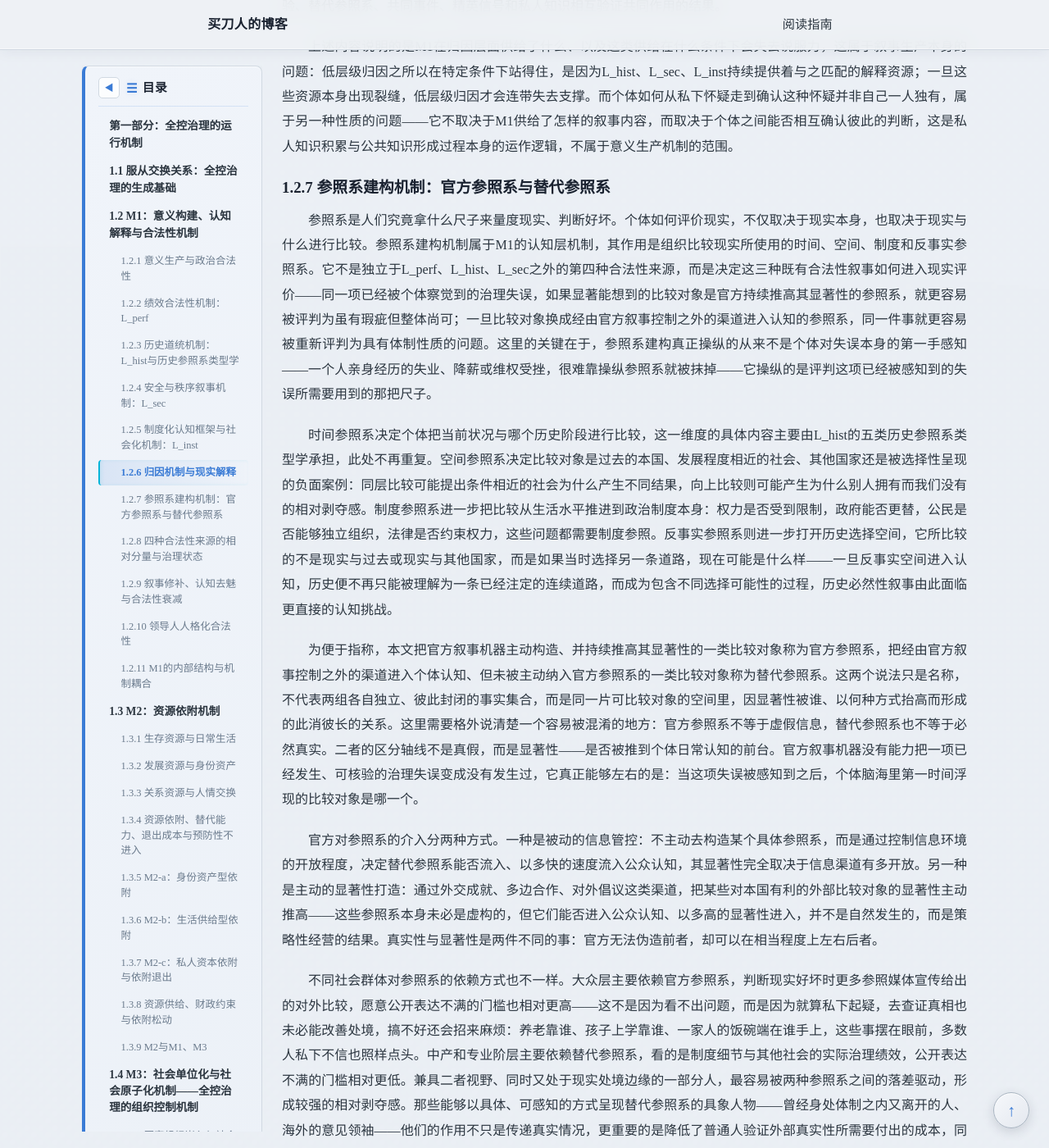
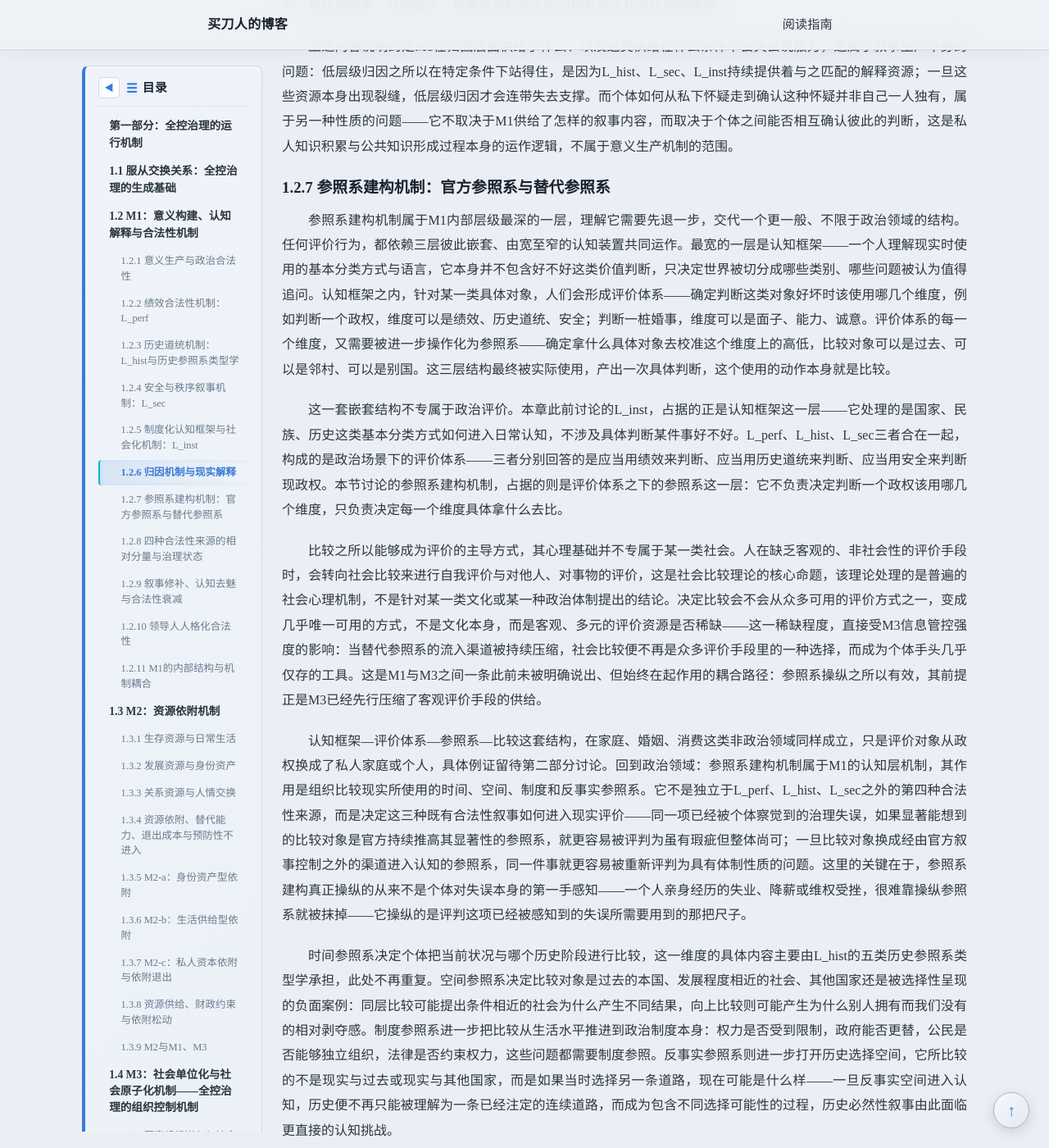
Before and after one commit to maidaoren/maidaoren.github.io, a Jekyll site: the page built from _posts/2026-09-20-Want-to-eat-pipe-Total-control-governance-model.md, in a window 1280 px wide and 1400 px high, scrolled down 8802 px. Shown: the whole window at 82% size. Built offline with Jekyll 4.4.1, drawn with Linux system fonts in a browser that asks for light colours; nearby versions of some CDN libraries; some of the changed text lies outside the part shown.

Commit message:
卖刀人
test

```diff
--- a/_posts/2026-09-20-Want-to-eat-pipe-Total-control-governance-model.md
+++ b/_posts/2026-09-20-Want-to-eat-pipe-Total-control-governance-model.md
@@ -164,7 +164,13 @@ L_inst一旦开始失效，具体表现有两种，二者发生在不同的位
 
 ### 1.2.7 参照系建构机制：官方参照系与替代参照系
 
-参照系是人们究竟拿什么尺子来量度现实、判断好坏。个体如何评价现实，不仅取决于现实本身，也取决于现实与什么进行比较。参照系建构机制属于M1的认知层机制，其作用是组织比较现实所使用的时间、空间、制度和反事实参照系。它不是独立于L_perf、L_hist、L_sec之外的第四种合法性来源，而是决定这三种既有合法性叙事如何进入现实评价——同一项已经被个体察觉到的治理失误，如果显著能想到的比较对象是官方持续推高其显著性的参照系，就更容易被评判为虽有瑕疵但整体尚可；一旦比较对象换成经由官方叙事控制之外的渠道进入认知的参照系，同一件事就更容易被重新评判为具有体制性质的问题。这里的关键在于，参照系建构真正操纵的从来不是个体对失误本身的第一手感知——一个人亲身经历的失业、降薪或维权受挫，很难靠操纵参照系就被抹掉——它操纵的是评判这项已经被感知到的失误所需要用到的那把尺子。
+参照系建构机制属于M1内部层级最深的一层，理解它需要先退一步，交代一个更一般、不限于政治领域的结构。任何评价行为，都依赖三层彼此嵌套、由宽至窄的认知装置共同运作。最宽的一层是认知框架——一个人理解现实时使用的基本分类方式与语言，它本身并不包含好不好这类价值判断，只决定世界被切分成哪些类别、哪些问题被认为值得追问。认知框架之内，针对某一类具体对象，人们会形成评价体系——确定判断这类对象好坏时该使用哪几个维度，例如判断一个政权，维度可以是绩效、历史道统、安全；判断一桩婚事，维度可以是面子、能力、诚意。评价体系的每一个维度，又需要被进一步操作化为参照系——确定拿什么具体对象去校准这个维度上的高低，比较对象可以是过去、可以是邻村、可以是别国。这三层结构最终被实际使用，产出一次具体判断，这个使用的动作本身就是比较。
+
+这一套嵌套结构不专属于政治评价。本章此前讨论的L_inst，占据的正是认知框架这一层——它处理的是国家、民族、历史这类基本分类方式如何进入日常认知，不涉及具体判断某件事好不好。L_perf、L_hist、L_sec三者合在一起，构成的是政治场景下的评价体系——三者分别回答的是应当用绩效来判断、应当用历史道统来判断、应当用安全来判断现政权。本节讨论的参照系建构机制，占据的则是评价体系之下的参照系这一层：它不负责决定判断一个政权该用哪几个维度，只负责决定每一个维度具体拿什么去比。
+
+比较之所以能够成为评价的主导方式，其心理基础并不专属于某一类社会。人在缺乏客观的、非社会性的评价手段时，会转向社会比较来进行自我评价与对他人、对事物的评价，这是社会比较理论的核心命题，该理论处理的是普遍的社会心理机制，不是针对某一类文化或某一种政治体制提出的结论。决定比较会不会从众多可用的评价方式之一，变成几乎唯一可用的方式，不是文化本身，而是客观、多元的评价资源是否稀缺——这一稀缺程度，直接受M3信息管控强度的影响：当替代参照系的流入渠道被持续压缩，社会比较便不再是众多评价手段里的一种选择，而成为个体手头几乎仅存的工具。这是M1与M3之间一条此前未被明确说出、但始终在起作用的耦合路径：参照系操纵之所以有效，其前提正是M3已经先行压缩了客观评价手段的供给。
+
+认知框架—评价体系—参照系—比较这套结构，在家庭、婚姻、消费这类非政治领域同样成立，只是评价对象从政权换成了私人家庭或个人，具体例证留待第二部分讨论。回到政治领域：参照系建构机制属于M1的认知层机制，其作用是组织比较现实所使用的时间、空间、制度和反事实参照系。它不是独立于L_perf、L_hist、L_sec之外的第四种合法性来源，而是决定这三种既有合法性叙事如何进入现实评价——同一项已经被个体察觉到的治理失误，如果显著能想到的比较对象是官方持续推高其显著性的参照系，就更容易被评判为虽有瑕疵但整体尚可；一旦比较对象换成经由官方叙事控制之外的渠道进入认知的参照系，同一件事就更容易被重新评判为具有体制性质的问题。这里的关键在于，参照系建构真正操纵的从来不是个体对失误本身的第一手感知——一个人亲身经历的失业、降薪或维权受挫，很难靠操纵参照系就被抹掉——它操纵的是评判这项已经被感知到的失误所需要用到的那把尺子。
 
 时间参照系决定个体把当前状况与哪个历史阶段进行比较，这一维度的具体内容主要由L_hist的五类历史参照系类型学承担，此处不再重复。空间参照系决定比较对象是过去的本国、发展程度相近的社会、其他国家还是被选择性呈现的负面案例：同层比较可能提出条件相近的社会为什么产生不同结果，向上比较则可能产生为什么别人拥有而我们没有的相对剥夺感。制度参照系进一步把比较从生活水平推进到政治制度本身：权力是否受到限制，政府能否更替，公民是否能够独立组织，法律是否约束权力，这些问题都需要制度参照。反事实参照系则进一步打开历史选择空间，它所比较的不是现实与过去或现实与其他国家，而是如果当时选择另一条道路，现在可能是什么样——一旦反事实空间进入认知，历史便不再只能被理解为一条已经注定的连续道路，而成为包含不同选择可能性的过程，历史必然性叙事由此面临更直接的认知挑战。
 
@@ -248,7 +254,7 @@ M2首先作用于人的基本生存。就业、工资、住房、医疗、养老
 
 ### 1.3.2 发展资源与身份资产
 
-生存资源之外，M2还涉及职业发展、社会地位和代际机会。编制、职位、如律师，医生，演员职业资格、晋升机会、住房条件、教育机会以及与特定身份相联系的社会待遇，都可能成为具有长期价值的身份资产。对于体制内部人员而言，身份不仅意味着当前收入，还意味着稳定职业、福利保障、晋升路径以及家庭成员可能获得的相关机会。资源依附因此并非简单的当期利益交换，而是对未来收益和生活路径的持续绑定。
+生存资源之外，M2还涉及职业发展、社会地位和代际机会。编制、职位、就业资格、晋升机会、住房条件、教育机会以及与特定身份相联系的社会待遇，都可能成为具有长期价值的身份资产。对于体制内部人员而言，身份不仅意味着当前收入，还意味着稳定职业、福利保障、晋升路径以及家庭成员可能获得的相关机会。资源依附因此并非简单的当期利益交换，而是对未来收益和生活路径的持续绑定。
 
 身份资产具有较强的路径依赖。个体在特定制度中积累的职业经历、资格、社会关系和福利待遇，并不总能完整地转化到其他制度环境中。当资源与身份高度绑定时，退出意味着既有积累的部分或全部贬值。一个人在制度内部拥有的资源越具有专属性，其离开之后重新获得同等资源的难度越高，服从交换便越容易从短期利益关系转化为长期制度依附。
 
@@ -368,6 +374,7 @@ M3对应管，其核心并非单纯依靠警察、监控、审查和惩罚维持
 
 全控型治理高度组织化：政治组织、行政组织以及基层治理节点深入村庄、社区、单位、企业、学校、医院和其他社会空间，个体被纳入不同的身份、地域、单位和行业结构。其关键差异在于，社会组织化主要沿国家设定的纵向结构展开，而社会自主的横向组织化受到制度边界约束。由此形成一种特殊结构：国家组织能力延申到每一个村委会与居委会，社会自主组织除网络去政治化的社群，极少有行业的商会，学校的校友会等少量去政治化组织。
 
+
 ### 1.4.1 国家组织嵌入与社会单位化
 
 M3首先通过国家组织向社会末梢的嵌入建立控制基础。社会成员并非作为完全独立的个体直接面对国家，而是被置于家庭、单位、村庄、社区、学校、企业、行业以及基层治理节点之中。党政组织、基层行政体系和其他治理组织由此形成覆盖社会的纵向网络，使身份确认、政策执行、信息收集、责任分配和风险处置能够沿既定组织链条展开。
@@ -378,7 +385,7 @@ M3首先通过国家组织向社会末梢的嵌入建立控制基础。社会成
 
 ### 1.4.2 地方自治组织重构与社会功能转移
 
-全控型治理的组织化还表现为对既有地方自治和社会中介结构的重新配置。宗族、乡绅、行会、地方公益组织、地方长老以及传统纠纷调解和互助网络，历史上曾承担部分社会协调、资源互助和公共事务功能。现代国家组织扩张并不必然意味着这些关系一次性消失，而是通过政治、行政、资源和制度安排改变其功能范围，并将部分原有社会功能转移至新的组织体系。
+全控型治理的组织化还表现为对既有地方政府和社会中介结构的重新配置。宗族、乡绅、行会、地方公益组织、地方长老以及传统纠纷调解和互助网络，历史上曾承担部分社会协调、资源互助和公共事务功能。现代国家组织扩张并不必然意味着这些关系一次性消失，而是通过政治、行政、资源和制度安排改变其功能范围，并将部分原有社会功能转移至新的组织体系。
 
 这一重构在具体历史进程中往往伴随对原有中介结构正当性的主动瓦解，而不只是功能上的自然替代——把宗族、宗法与压迫性的旧式伦常直接绑定在一起加以否定，是一种常见的处理方式，其效果是让缺乏深入思考条件的人容易对传统组织形式产生全面排斥，从而降低这些组织形式被保留或重建的社会阻力。与此同时，替代性的基层组织在设立之初，往往刻意与国家行政机构的身份保持模糊：新设立的基层组织按属地范围进行居民选举产生，因而在对外表述中被称为居民自治组织，而不被正式承认为政府组织的一部分——这一模糊处理，使新组织既能承担原属地方自治网络的公共协调功能，又不必承受政府机构在问责与监督上的对应要求。
 
```
